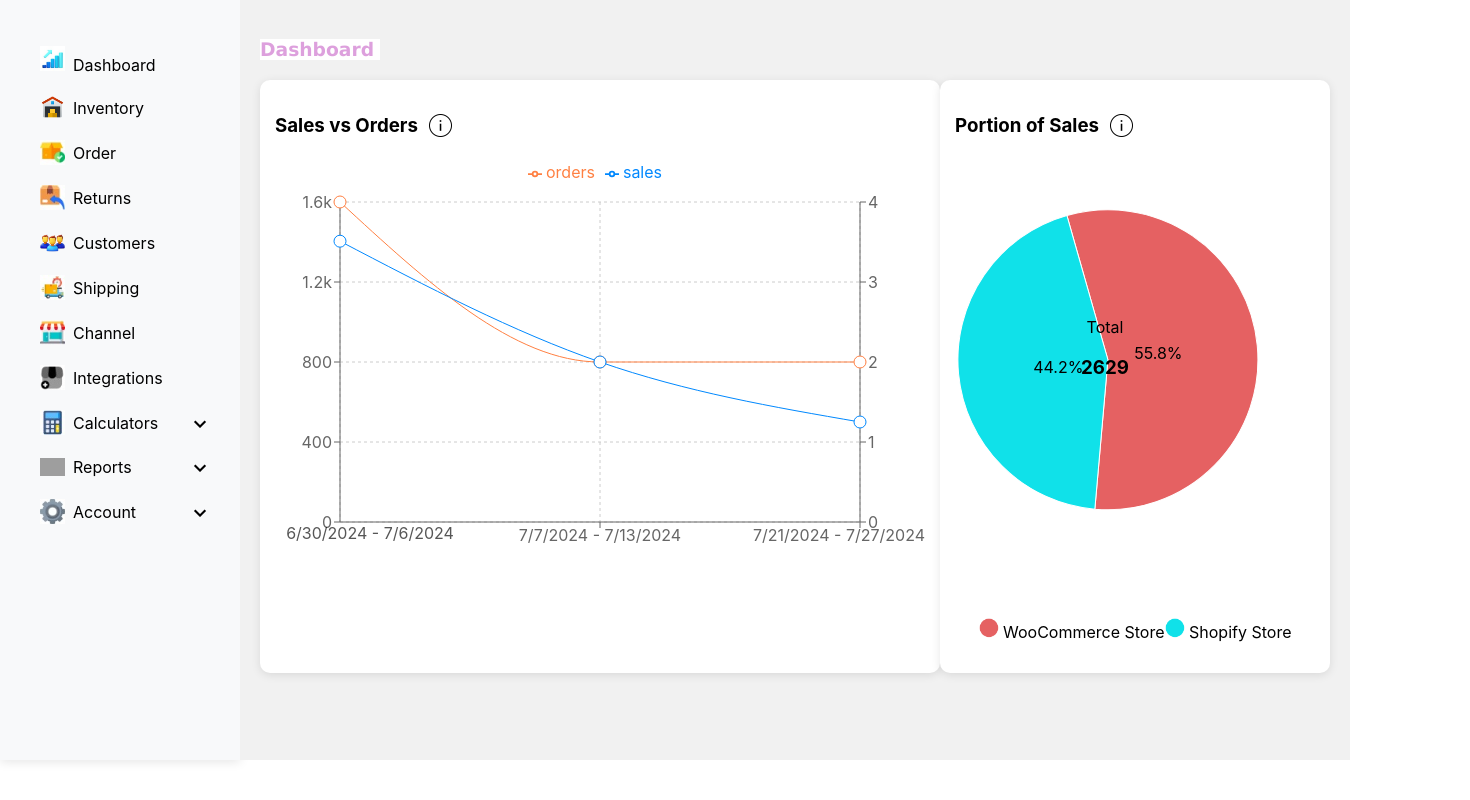
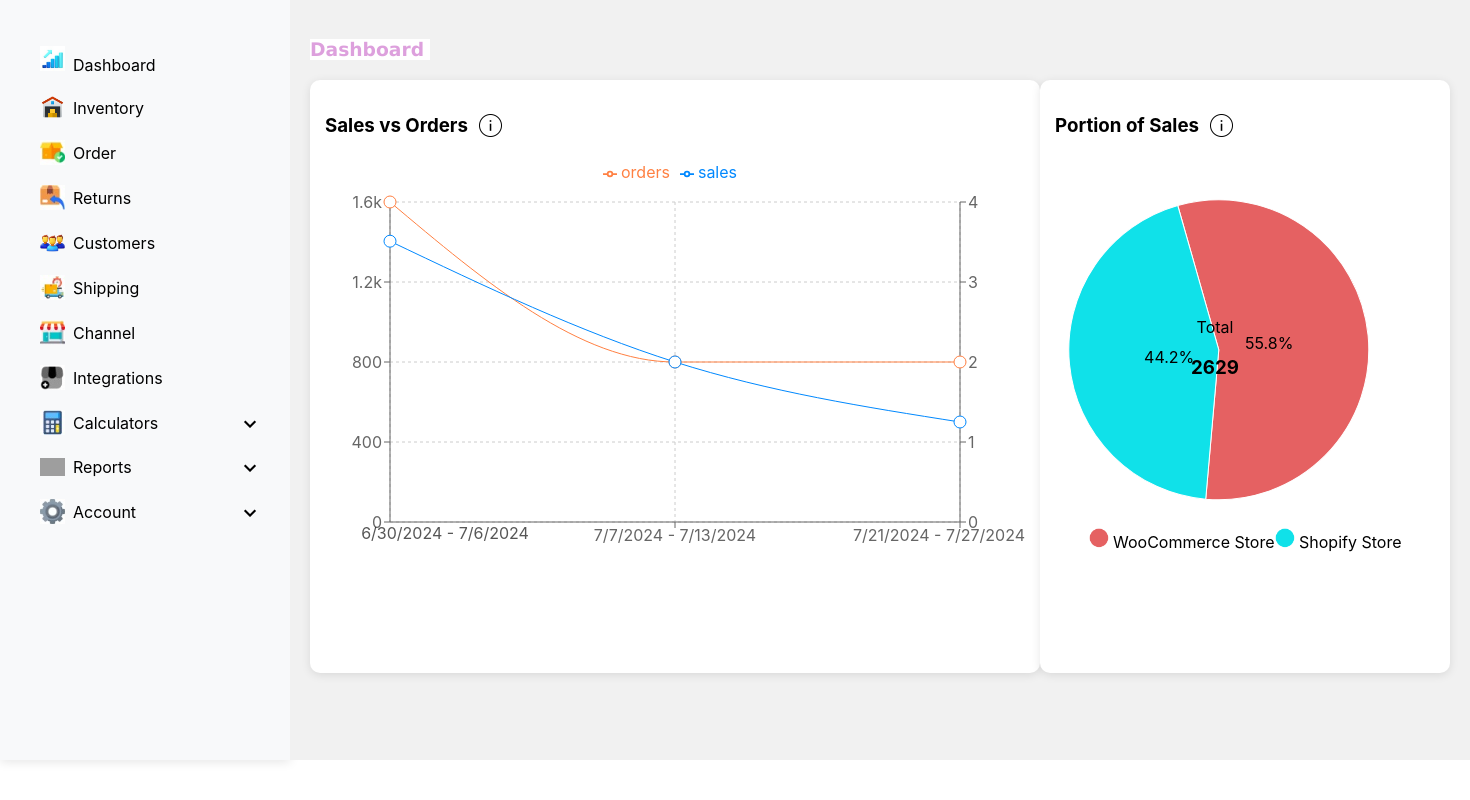
Before and after one commit to lokamcharan/react-task-charts, a React (Create React App) app: page /main in a window 1280 px wide. Shown: the whole page, 1470 px wide, since content can reach past the window. Built offline with nearby package versions, Linux system fonts and the light colour scheme; grey boxes are pictures that could not be loaded.

Commit message:
code updated

```diff
--- a/src/task/Dashboard.css
+++ b/src/task/Dashboard.css
@@ -4,7 +4,7 @@
 }
 
 .sidebar {
-  width: 200px;
+  width: 250px;
   background-color: #f8f9fa;
   padding: 20px;
   height: 90vh;
--- a/src/task/main.css
+++ b/src/task/main.css
@@ -60,3 +60,9 @@
   bottom: 50px;
   color: rgba(0, 0, 0, 0.662);
 }
+
+
+.dot{
+  position: relative;
+  bottom: 90px;
+}
--- a/src/task/main.js
+++ b/src/task/main.js
@@ -84,7 +84,7 @@ const MainApp = () => {
             Sales vs Orders
             <img src='alert.png' alt='' width='25px' style={{ marginLeft: '10px' }} />
           </h3>
-          <LineChart width={650} height={400} data={dataLine}>
+          <LineChart width={700} height={400} data={dataLine}>
             <CartesianGrid strokeDasharray="3 3" />
             <XAxis dataKey="name" />
             <YAxis yAxisId="left" tickFormatter={formatYAxisLeft} />
@@ -110,7 +110,7 @@ const MainApp = () => {
             <img src='alert.png' alt='' width='25px' style={{ marginLeft: '10px' }} />
           </h3>
           <div style={{ transform: 'rotate(95deg)', display: 'inline-block' }}>
-            <PieChart width={360} height={360}>
+            <PieChart width={380} height={360}>
               <Pie
                 data={dataPie}
                 cx={200}
@@ -131,10 +131,13 @@ const MainApp = () => {
             <p style={{ textAlign: "center" }}>Total</p>
             <h3 style={{ textAlign: "center" }}>2629</h3>
           </div>
+          <div className='dot'>
           <p>
             <img src='dot1.png' width={'20px'} alt="WooCommerce Store" /> WooCommerce Store
             <img src='dot3.png' width={'20px'} alt="Shopify Store" /> Shopify Store
           </p>
+          </div>
+
         </div>
       </div>
     </div>
```
